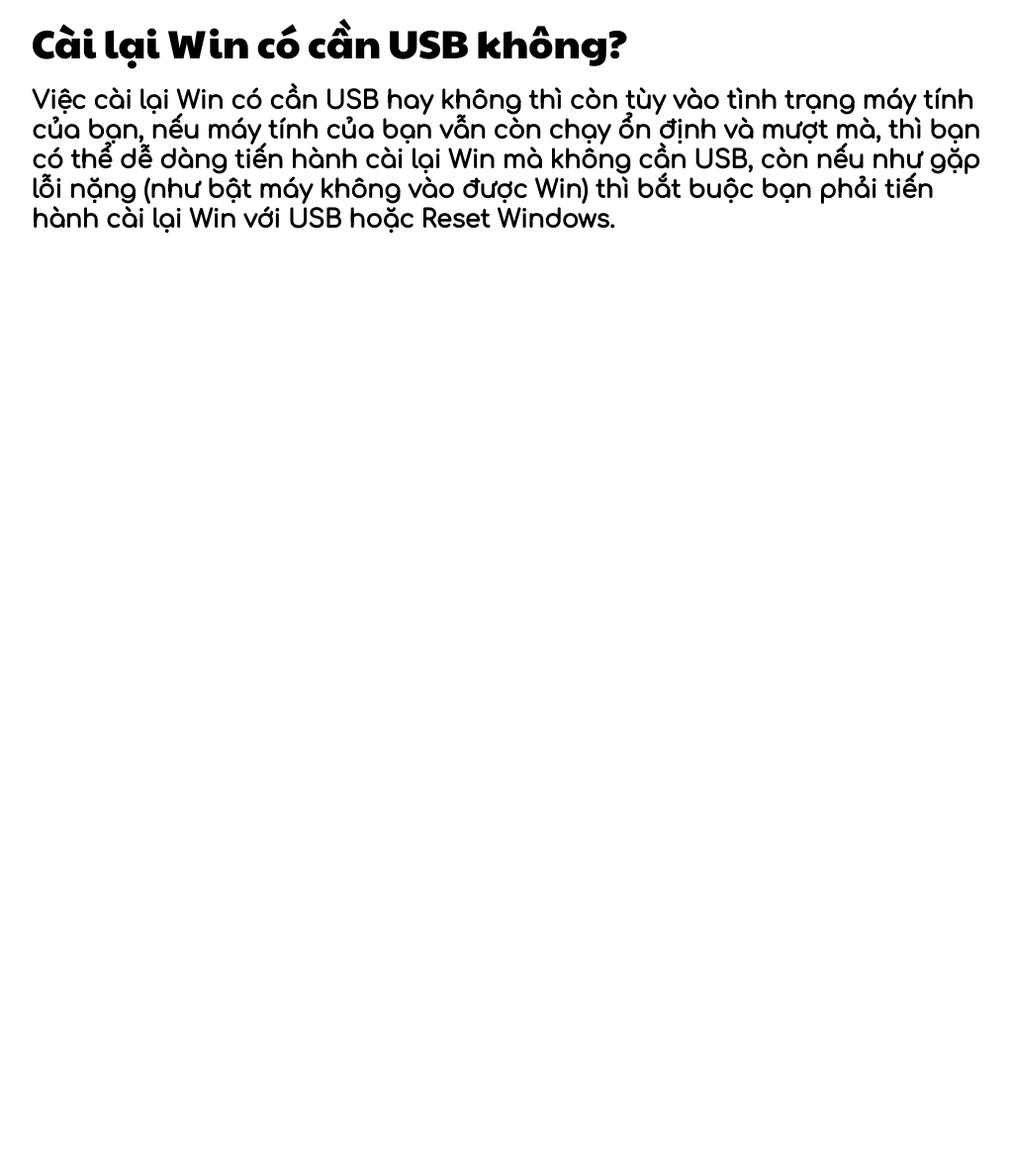
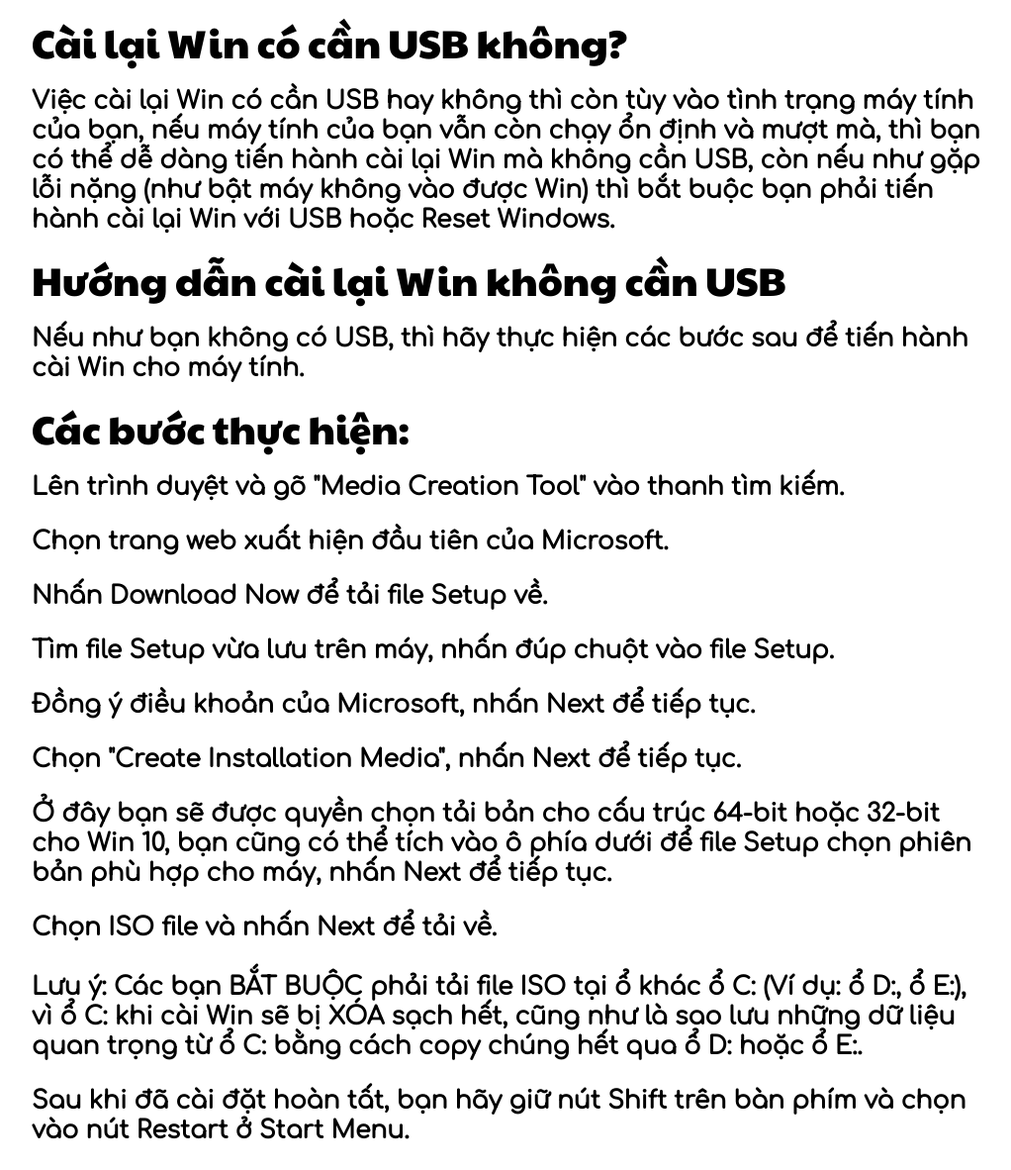
Before and after one commit to ThengggTapCode/cai-lai-win-don-gian, a plain HTML site: page index.html in a window 1280 px wide. Shown: the part 764-1946 px from the top of the page at 99% size, without its empty margins (128-1150 px from the left). Before the commit the page ends 1026 px from the top, so only its background shows below. Drawn offline with Linux system fonts and the light colour scheme.

Commit message:
thêm nội dung, hình ảnh

```diff
--- a/index.html
+++ b/index.html
@@ -34,7 +34,7 @@
     <main>
       <!-- cài lại win là gì -->
       <section>
-        <h2 id="cai_lai_win_la_gi">Cài lại Win là gì?</h2>
+        <h2 id="cai-lai-win-la-gi">Cài lại Win là gì?</h2>
         <p>
           Việc cài lại Win đơn là việc chúng ta vĩnh viễn xóa đi bản Win cũ
           (thường là những bản Win đã gặp lỗi khó khắc phục trong quá trình sử
@@ -44,7 +44,7 @@
 
       <!-- khi nào cần cài lại win -->
       <section>
-        <h2 id="khi_nao_can_cai_lai_win">Khi nào cần cài lại Win?</h2>
+        <h2 id="khi-nao-can-cai-lai-win">Khi nào cần cài lại Win?</h2>
         <p>
           Bạn chỉ nên cài lại Win cho máy trong 2 trường hợp, trường hợp thứ
           nhất là máy tính gặp lỗi, và những lỗi này không thể khắc phục nếu
@@ -56,7 +56,7 @@
 
       <!-- cài lại win có cần usb không -->
       <section>
-        <h2 id="cai_lai_win_co_can_usb_ko">Cài lại Win có cần USB không?</h2>
+        <h2 id="cai-lai-win-co-can-usb-ko">Cài lại Win có cần USB không?</h2>
 
         <p>
           Việc cài lại Win có cần USB hay không thì còn tùy vào tình trạng máy
@@ -68,7 +68,47 @@
       </section>
 
       <!-- cách cài lại win ko cần usb -->
-      <section></section>
+      <section>
+        <h2 id="cai-lai-win-ko-can-usb">Hướng dẫn cài lại Win không cần USB</h2>
+        <p>
+          Nếu như bạn không có USB, thì hãy thực hiện các bước sau để tiến hành
+          cài Win cho máy tính.
+        </p>
+      </section>
+
+      <!-- các bước thực hiện -->
+      <section>
+        <h2>Các bước thực hiện:</h2>
+        <ul>
+          <li>
+            Lên trình duyệt và gõ "Media Creation Tool" vào thanh tìm kiếm.
+          </li>
+          <li>Chọn trang web xuất hiện đầu tiên của Microsoft.</li>
+          <li>Nhấn Download Now để tải file Setup về.</li>
+          <li>
+            Tìm file Setup vừa lưu trên máy, nhấn đúp chuột vào file Setup.
+          </li>
+          <li>Đồng ý điều khoản của Microsoft, nhấn Next để tiếp tục.</li>
+          <li>Chọn "Create Installation Media", nhấn Next để tiếp tục.</li>
+          <li>
+            Ở đây bạn sẽ được quyền chọn tải bản cho cấu trúc 64-bit hoặc 32-bit
+            cho Win 10, bạn cũng có thể tích vào ô phía dưới để file Setup chọn
+            phiên bản phù hợp cho máy, nhấn Next để tiếp tục.
+          </li>
+          <li>
+            Chọn ISO file và nhấn Next để tải về. <br />
+            <br />
+            Lưu ý: Các bạn BẮT BUỘC phải tải file ISO tại ổ khác ổ C: (Ví dụ: ổ
+            D:, ổ E:), vì ổ C: khi cài Win sẽ bị XÓA sạch hết, cũng như là sao
+            lưu những dữ liệu quan trọng từ ổ C: bằng cách copy chúng hết qua ổ
+            D: hoặc ổ E:.
+          </li>
+          <li>
+            Sau khi đã cài đặt hoàn tất, bạn hãy giữ nút Shift trên bàn phím và
+            chọn vào nút Restart ở Start Menu.
+          </li>
+        </ul>
+      </section>
     </main>
 
     <footer>
--- a/style.css
+++ b/style.css
@@ -39,7 +39,8 @@ h2 {
   font-family: "Paytone One", sans-serif;
 }
 
-p {
+p,
+li {
   font-size: 25px;
   font-family: "Comfortaa", sans-serif;
   font-weight: bold;
```
Also changed, not shown: img/chon-ban-win-cho-file-iso.png (added), img/chon-file-iso.png (added), img/chon-trang-dau-cua-microsoft.png (added), img/create-installation-media.png (added), img/dong-y-dieu-khoan.png (added), img/giu-shift-nhan-restart.png (added), img/go-media-creation-tool.png (added), img/luu-file-iso.png (added), img/tai-file-ve.png (added).
